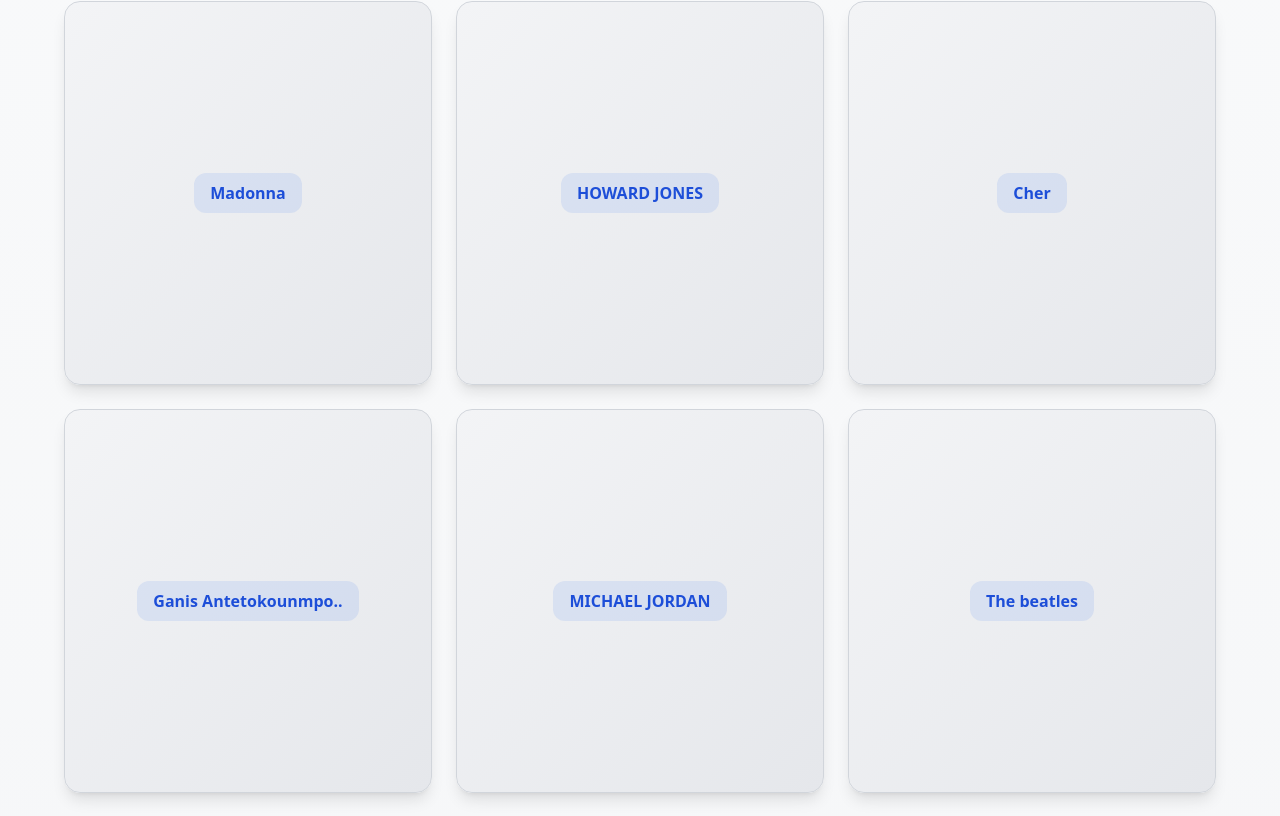
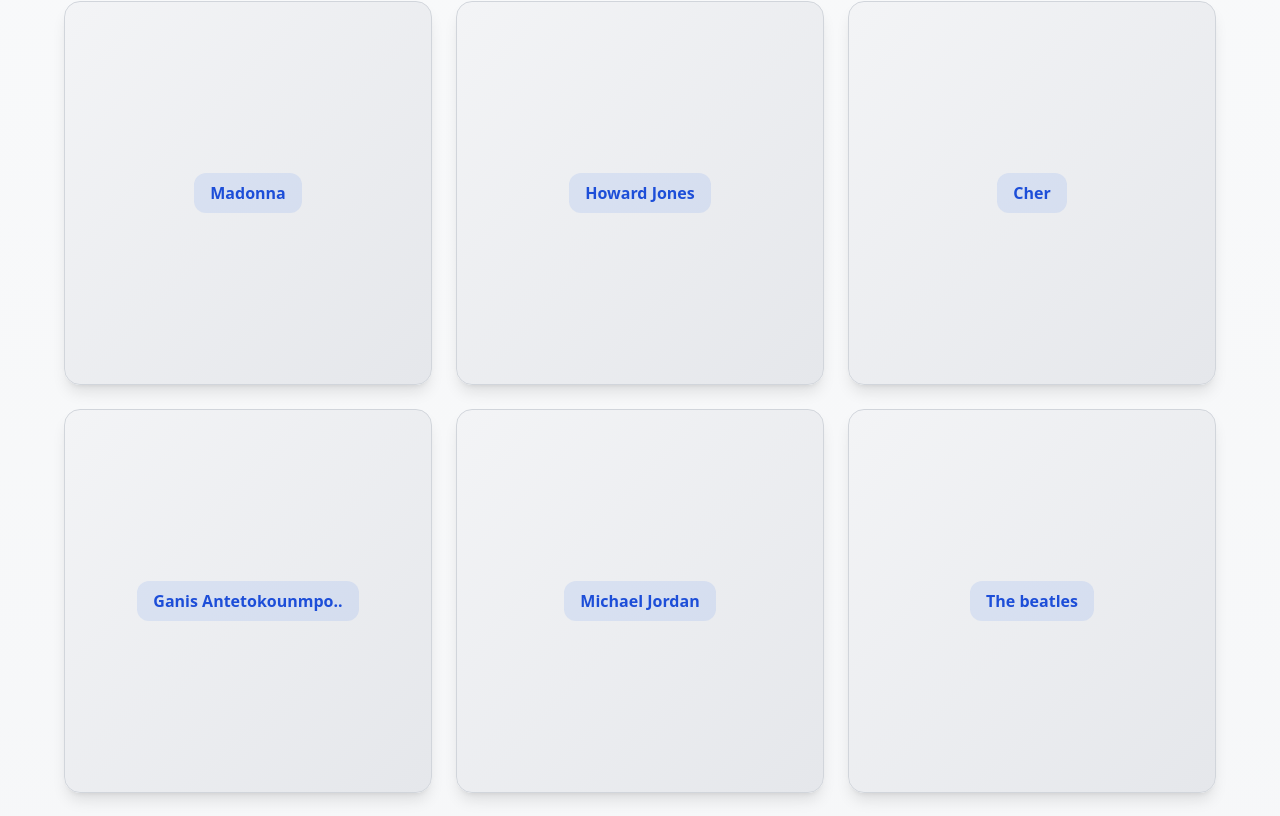
Before and after one commit to lmi-ado/lmi, a React (Vite) app in the folder flip-cards-vercel/: page / in a window 1280 px wide. Shown: the part 547-1363 px from the top of the page. Built offline with nearby package versions, Linux system fonts and the light colour scheme.

Commit message:
Update App.jsx

```diff
--- a/flip-cards-vercel/src/App.jsx
+++ b/flip-cards-vercel/src/App.jsx
@@ -61,7 +61,7 @@
     },
     {
       title: "Margaret Atwood…",
-      content: `Escritora de "El cuento de la criada" (entre otros), que ha vendido más de 8 millones de copias solo en inglés
+      content: `Escritora de "El cuento de la criada" (entre otros), que ha vendido más de 8 millones de copias solo en inglés.
 Hizo una firma a la que nadie fue, excepto un tipo que quería comprar diurex… y pensó que ella era la que podía ayudarlo`
     },
     {
@@ -77,11 +77,11 @@
 Ahaaaaa… de hecho ese percance la ayudó
 Después dijo en entrevista con Howard Stern:
 “Cuando te pasan cosas así… año tras año… ya solo es ruido para ti”
-Madonna tuvo que aprender a saber a quien escuchar`
+Madonna tuvo que aprender a saber a quién escuchar`
     },
     {
-      title: "HOWARD JONES",
-      content: `A inicios de los 90s su disquera no quería seguir con el después de 5 álbumes.
+      title: "Howard Jones",
+      content: `A inicios de los 90s su disquera no quería seguir con él después de 5 álbumes.
 Y dijo noooooo, ya no voy a poder seguir haciendo música
 Casi que “esto es el final”
 Pero no. Formó su disquera y empezó a agendar y vender sus shows y le fue super bien.
@@ -101,25 +101,25 @@
       title: "Ganis Antetokounmpo..",
       content: `Un reportero le pregunto… si veía esta temporada como un fracaso
 En resumen, contestó:
-A ver, ¿cada año que trabajas tienes te promueven? No
+A ver, ¿cada año que trabajas te promueven? No
 ¿Y entonces el año fue un fracaso? No
-No es un fracaso… son paso hacia el éxito, y siempre hay pasos que seguir
+No es un fracaso… son pasos hacia el éxito, y siempre hay pasos que seguir
 Michael Jordan jugó 15 años y ganó 6 campeonatos ¿y los otros 9 años fueron un fracaso?
 Esa no es la pregunta correcta
 No hay fracasos en los deportes`
     },
     {
-      title: "MICHAEL JORDAN",
+      title: "Michael Jordan",
       content: `“He fallado más de 9000 tiros en mi carrera.
 He perdido casi 300 juegos.
 26 veces me han confiado el tiro ganador del juego y lo he fallado.
-He fracasado una y otra vez en mi vida y ESO ES POR ESO QUE TENGO ÉXITO”
+He fracasado una y otra vez en mi vida y ES POR ESO QUE TENGO ÉXITO”
 Nunca vio sus “fracasos como derrotas” y por eso siguió
 Y cada vez que se hechaba un tiro lo hacía sin saber si la pelota iba para adentro de la canasta o no`
     },
     {
       title: "The beatles",
-      content: `George, Paul, John y Pete Best en ese entonces componían y tocaban..
+      content: `George, Paul, John y Pete Best en ese entonces componían y tocaban.
 Brian Epstein los escuchó y supo que ahí había talento
 Y poco tiempo después… les consiguió una audición con la disquera Decca.
 No les fue nada bien.
@@ -140,10 +140,10 @@
 La corrieron porque se ponía a escribir historias infantiles en horario laboral y la cacharon varias veces
 Estuvo un rato viviendo de su liquidación y beneficios estatales y ahí empezó con Harry Potter
 12 editoriales le dijeron que no
-Y 1, Bloomsbury, le dijo que si
+Y 1, Bloomsbury, le dijo que sí
 De todas maneras el presidente le recomendó que buscara trabajo, porque no se gana bien con libros para niños
 Mmmmmm
-En 5 años era multimullonaria`
+En 5 años era multimillonaria`
     },
     {
       title: "Bon Jovi",
@@ -202,7 +202,7 @@
     },
     {
       title: "Bono de U2",
-      content: `El día que Bono cumplía 19 años recibió una carta de la disquera RSO RECORDS (una disquera) que decía:
+      content: `El día que Bono cumplía 19 años recibió una carta de la disquera RSO RECORDS que decía:
 "Querido Sr. P. Hewson. Gracias por enviar su cinta de U2 a RSO, la escuchamos con cuidadosa consideración, pero sentimos que no es adecuada para nosotros en este momento. Deseamos que tengan suerte en su futura carrera"
 La disquera que mandó la carta cerró el año en que esta banda publicó su tercer álbum.
 Nada está escrito, más bien nosotros lo escribimos`
```
